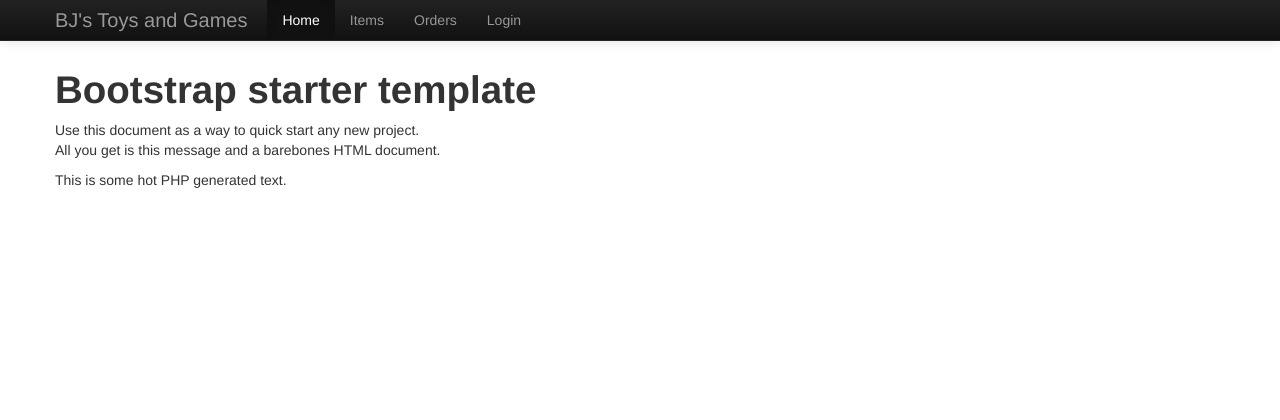
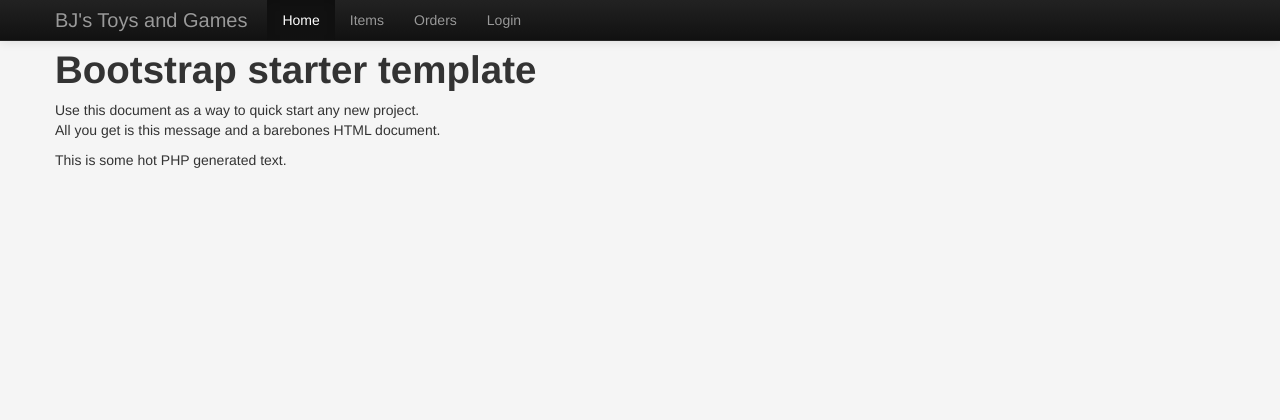
Before and after one commit to bobby-vandiver/cs405-final-project, a PHP site: page / in a window 1280 px wide. Shown: the top 420 px of the page. Run offline with PHP 8.4, Linux system fonts and the light colour scheme.

Commit message:
Tweak CSS on index to match sign-in and registration forms

```diff
--- a/app/index.php
+++ b/app/index.php
@@ -1,7 +1,14 @@
   <?php
     include 'bootstrap.php';
 
-    $inline_css = '<style>body { padding-top: 60px; } </style>';
+    $inline_css = '
+        <style>
+            body {
+                padding-top: 40px;
+                padding-bottom: 40px;
+                background-color: #f5f5f5;
+            }
+        </style>';
 
     head("Chico's Toy Store", $inline_css);
   ?>
```
